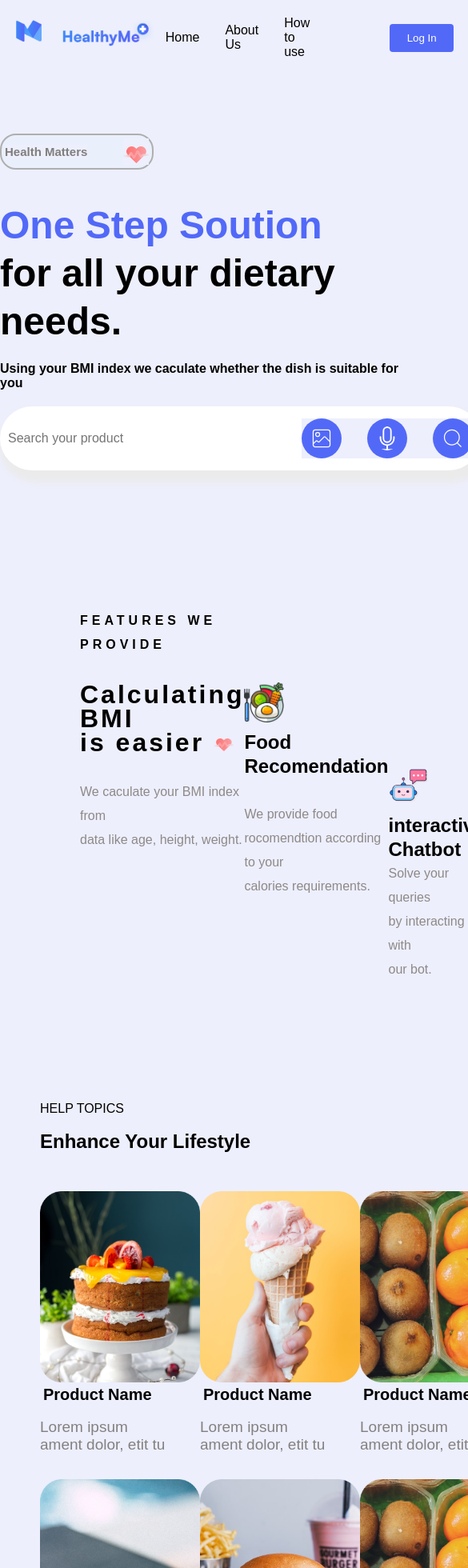
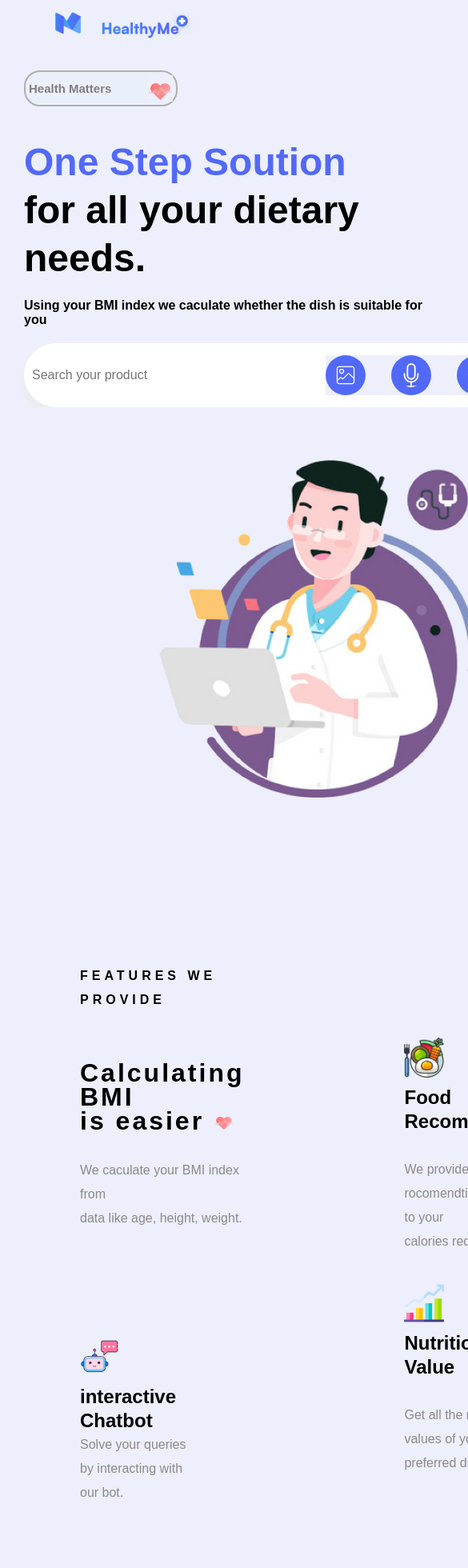
Before and after one commit to Govamarket/Programming, a React (Create React App) app: page / in a window 390 px wide. Shown: the top 1960 px of the page at 80% size, 585 px wide, since content can reach past the window. Built offline with nearby package versions, Linux system fonts and the light colour scheme.

Commit message:
initial commit

```diff
--- a/src/component/Footer.css
+++ b/src/component/Footer.css
@@ -88,3 +88,16 @@ margin-left: 20px;
 margin-bottom: 0px;
 border-bottom: 2px solid #ccc;
 }
+
+@media (max-width: 768px) {
+  .footer-container{
+    display: grid;
+    grid-template-columns: auto auto auto;
+    place-items: center;
+    margin-right: 180px;
+    margin-left: 90px;
+    column-gap: 30px;
+
+  }
+
+}
--- a/src/component/Landpage.css
+++ b/src/component/Landpage.css
@@ -254,3 +254,34 @@ section CiImageOn{
 .same-con img{
     max-width: 200px;
 }
+
+@media (max-width: 768px) {
+    .landpage{
+        display: flex;
+        flex-wrap: wrap;
+        padding: 30px;
+        align-items: center;
+        position: relative;
+    }
+
+    .rows{
+      display: grid;
+      grid-template-columns: auto auto;
+      place-items: center;
+      column-gap: 200px;
+
+    }
+    .new-rows{
+        display: grid;
+      grid-template-columns: auto auto;
+      place-items: center;
+      column-gap: 200px;
+    }
+
+    .same-con{
+        display: grid;
+        grid-template-columns: auto auto;
+        place-items: center;
+        column-gap: 200px;
+    }
+}
--- a/src/component/Navbar.css
+++ b/src/component/Navbar.css
@@ -1,21 +1,33 @@
+
 *{
     margin: 0px;
     padding: 0px;
     box-sizing: border-box;
 }
+body{
+    scroll-behavior: smooth;
+}
 
-.nav{
+.navbar{
+    padding: 10px;
+}
+
+.navbar_container{
     display: flex;
     justify-content: space-around;
-    align-items: baseline;
-    gap: 10px;
-    padding: 20px;
-    position: relative;
+    align-items: center;
+    /* max-width: 1000px; */
+    margin: auto;
 }
+
 .navbar-logos{
     display: flex;
     align-items: center;
     column-gap: 25px
+}
+
+.nav-links li:hover{
+    color: #5269F8;
 }
 
 .nav-logo-1{
@@ -56,3 +68,48 @@ position: relative;
     font-family: sans-serif;
     border-radius: 4PX;
 }
+
+/* Responsive style */
+.toggle-button{
+    display: none;
+    flex-direction: column;
+    cursor: pointer;
+}
+
+.toggle-button .bar{
+    height: 3px;
+    width: 25px;
+    background: #fff;
+    margin: 4px 0;
+}
+
+
+
+/* Media query for responsiveness */
+@media (max-width: 768px) {
+
+        .toggle-button {
+            display: flex;
+        }
+
+        .nav-links{
+            display: none;
+            width: 100%;
+        }
+
+        .nav-links ul {
+            flex-direction: column;
+            width: 100%;
+        }
+
+        .nav-links li {
+            text-align: center;
+            padding: 10px 0;
+            width: 100%;
+
+        }
+
+        .nav-links.active {
+            display: flex;
+        }
+}
--- a/src/component/Navbar.js
+++ b/src/component/Navbar.js
@@ -1,36 +1,43 @@
-import React from 'react'
+import React from "react";
 // import { Link } from 'react-router-dom'
-import './Navbar.css'
+import { MdOutlineLegendToggle } from "react-icons/md";
+import "./Navbar.css";
 
 function Navbar() {
+function toggleNavbar () {
+  const navbarLinks = document.querySelector("nav-links");
+  navbarLinks.classList.toggle("active");
+}
+
   return (
+    <nav className="navbar">
+      <div className="navbar_container">
+        <div className="navbar-logos">
+          <img className="nav-logo-1" src="./Group 1.png" />
+          <img className="nav-logo-2" src="./Group 7.png" />
 
-    <div className='nav'>
+            <span class="bar"></span>
+            <span class="bar"></span>
+            <span class="bar"></span>
 
- <div className='navbar-logos'>
-        <img className='nav-logo-1' src='./Group 1.png' />
-        <img className='nav-logo-2' src='./Group 7.png' />
         </div>
 
-    <div className='nav-links'>
+        <div className="nav-links">
           <ul>
             <li>Home</li>
             <li>About Us</li>
             <li>How to use</li>
+
           </ul>
 
           {/* nav button */}
-<section className='nav-btn'>
+          <section className="nav-btn">
             <button>Log In</button>
           </section>
         </div>
-
       </div>
-
-
-
-
-  )
+    </nav>
+  );
 }
 
-export default Navbar
+export default Navbar;
```
Lines whose indentation alone changed are shown as unchanged.
